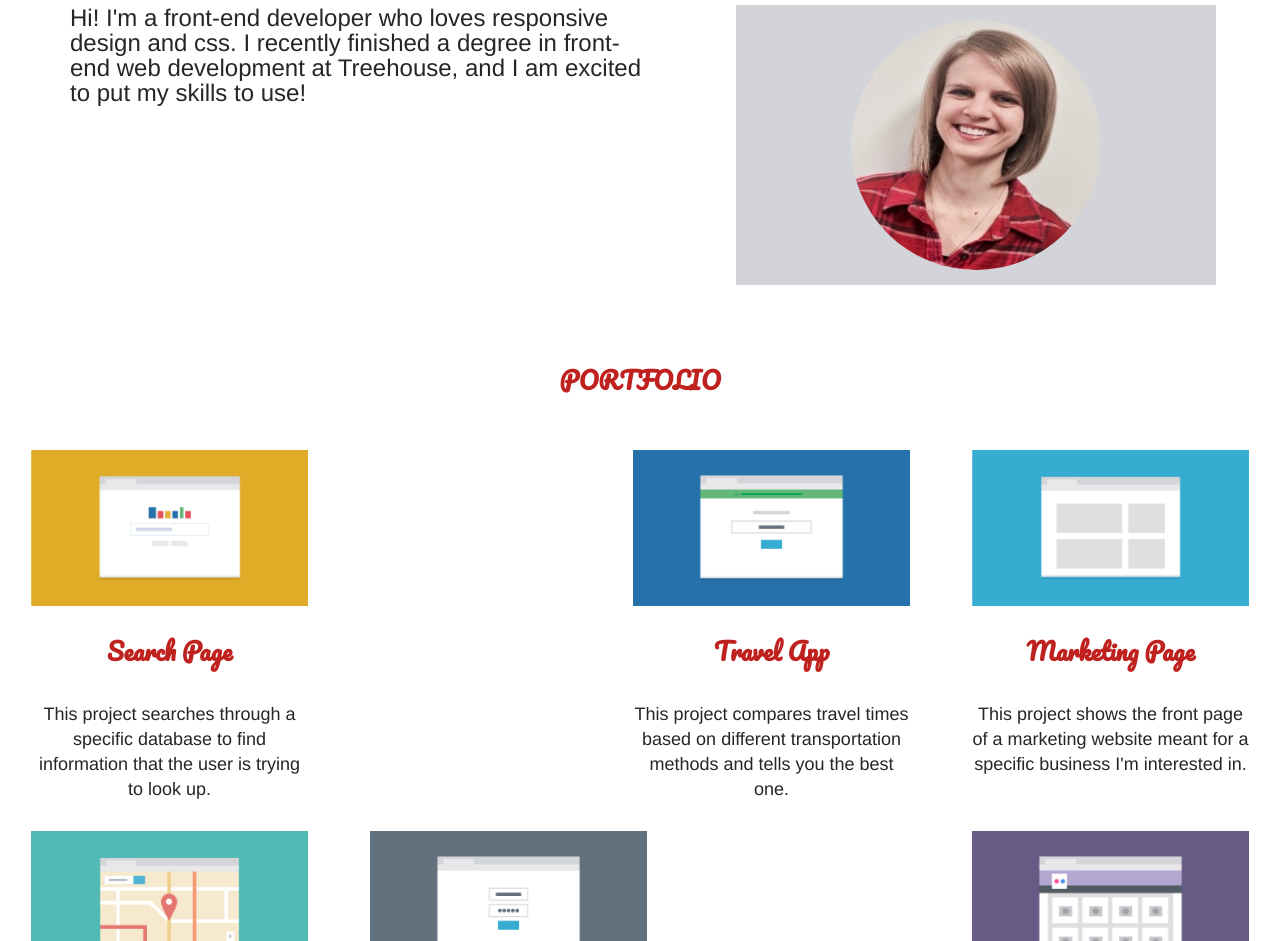
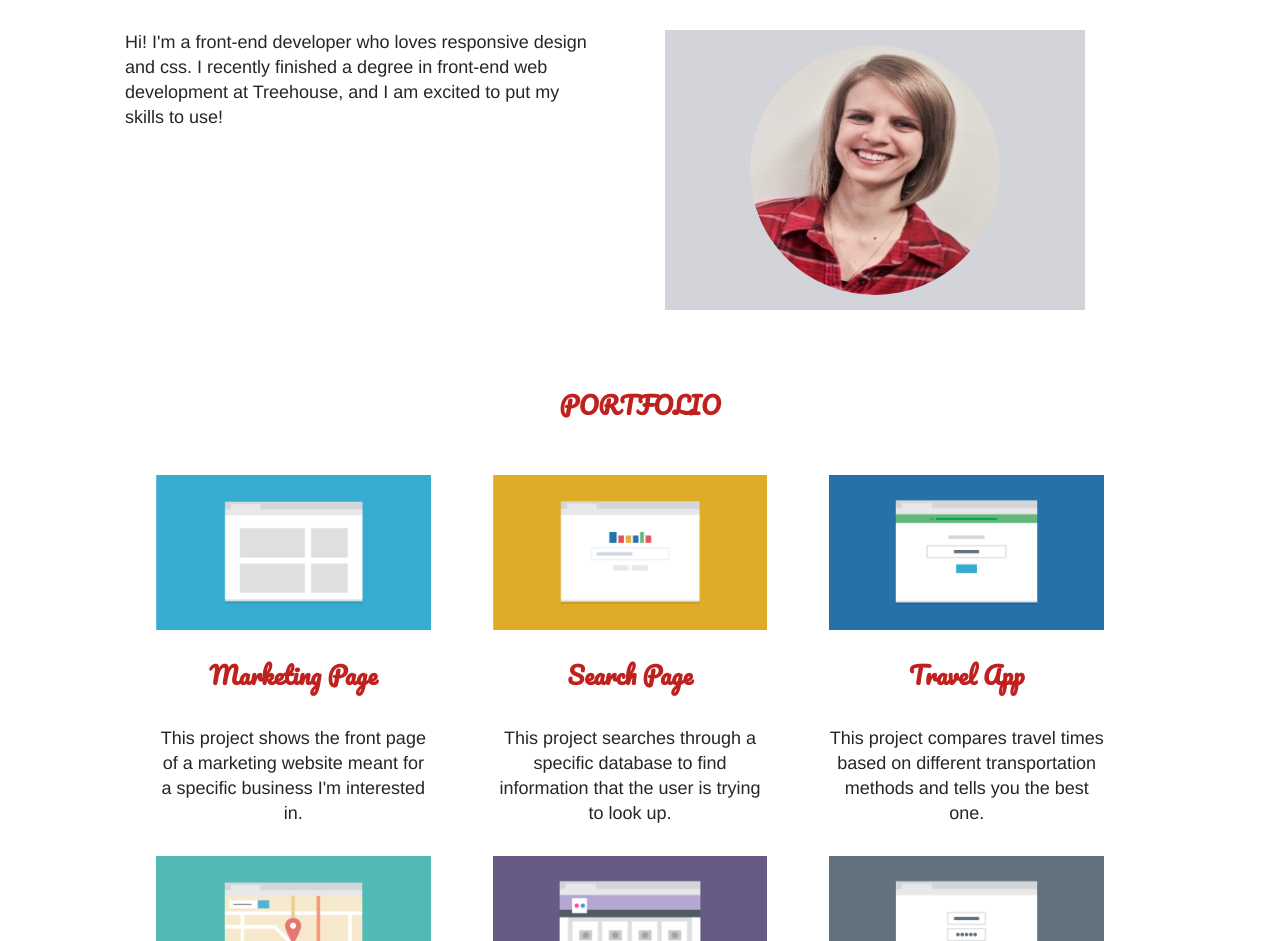
Before and after one commit to Hughes064/Responsive-Website, a plain HTML site: page index.html in a window 1280 px wide. Shown: the part 122-1063 px from the top of the page. Drawn offline with nearby package versions, Linux system fonts and the light colour scheme; a script that the page names is missing.

Commit message:
Fixed for desktop
Fixed column layout for screen sizes larger than 1040px

```diff
--- a/index.html
+++ b/index.html
@@ -35,32 +35,32 @@
 
 		<div class="portfolio clearfix">
 			<h3>Portfolio</h3>
-			<div class="port-piece right">
+			<div class="port-piece left">
 				<img src="images/portfolio-1.png" alt="Image of a marketing website">
 				<h2>Marketing Page</h2>
 				<p>This project shows the front page of a marketing website meant for a specific business I'm interested in.</p>
 			</div>
-			<div class="port-piece left">
+			<div class="port-piece middle right">
 				<img src="images/portfolio-2.png" alt="Image of a search page">
 				<h2>Search Page</h2>
 				<p>This project searches through a specific database to find information that the user is trying to look up.</p>
 			</div>
-			<div class="port-piece right">
+			<div class="port-piece right left">
 				<img src="images/portfolio-3.png" alt="Image of a Travel App">
 				<h2>Travel App</h2>
 				<p>This project compares travel times based on different transportation methods and tells you the best one.</p>
 			</div>
-			<div class="port-piece left">
+			<div class="port-piece left right">
 				<img src="images/portfolio-6.png" alt="">
 				<h2>Map of Favorite spots</h2>
 				<p>This project uses mapping APIs to polot points for my favorite spots in the city for a do-it-yourself walking tour.</p>
 			</div>
-			<div class="port-piece right">
+			<div class="port-piece middle left">
 				<img src="images/portfolio-5.png" alt="">
 				<h2>Photo Gallery</h2>
 				<p>This project shows pictures from a recent trip to the viewer and allows them to easily navigation through photos.</p>
 			</div>
-			<div class="port-piece left">
+			<div class="port-piece right middle">
 				<img src="images/portfolio-4.png" alt="">
 				<h2>Calculator</h2>
 				<p>Someone can enter in the numbers they want, and press the big blue button and get the answer.</p>
--- a/stylesheets/style.css
+++ b/stylesheets/style.css
@@ -290,12 +290,16 @@ footer {
 	padding-top: 0;
 }
 
+}
 /*****************************************************
 DESKTOP
 *****************************************************/
 
 @media screen and (min-width: 1040px) {
 
+html, body {
+	margin: 0px; padding: 0px; border: 0px;
+}
 
 footer, div.contact, div.main-nav {
 	background-color: #ffffff;
@@ -311,7 +315,6 @@ NAV
 
 h1 {
 	text-align: left;
-	margin-left: 70px;
 	display: inline-block;
 }
 
@@ -324,26 +327,12 @@ div.main-nav ul {
 /*****************************************************
 HERO
 *****************************************************/
-
- div.hero.clearfix p {
-	width: 45%;
-	font-size: 1.5em;
- }
+div.hero p {
+	margin-left: 0;
+}
 
 div.hero-img {
-	float: right;
-	margin: 0;
-	position: relative;
-	right: 5%;
-  }
-
- div.hero p, div.hero-img {
- 	margin-top: 25px;
- 	display: inline;
- 	width: 45%;
- }
-div.hero-img {
-	width: 480px;
+	width: 420px;
 	height:280px;
 	background-color: #D3D4D9;
 }
@@ -351,29 +340,27 @@ div.hero-img {
 img.img-me {
 	width: 250px;
 	height: 250px;
-	margin: 15px 115px;
+	margin: 15px 85px;
 }
 
 /*****************************************************
 PORTFOLIO
 *****************************************************/
 
-div.left, div.right {
+.wrapper {
+	padding: 5px;
+	width: 1040px;
+	margin: 20px auto;
+}
+
+div.left, div.right, div.middle {
 	width: 29%;
 
 }
-div.left {
+div.left, div.right, div.middle {
  	float: left;
 }
 
-div.right {
- 	float: right;
-}
-
-div.port-piece {
-	height: 381px;
-	width: 301px;
-}
 
 /*****************************************************
 CONTACT
@@ -389,7 +376,7 @@ FOOTER
 *****************************************************/
 
 ul.footer-nav {
- 	margin-left: 370px;
+ 	margin-left: 250px;
  }
 
 .footer-right-col a {
@@ -400,5 +387,4 @@ ul.footer-nav, .footer-left-col {
 	display: inline;
 }
 
-
 }
```
